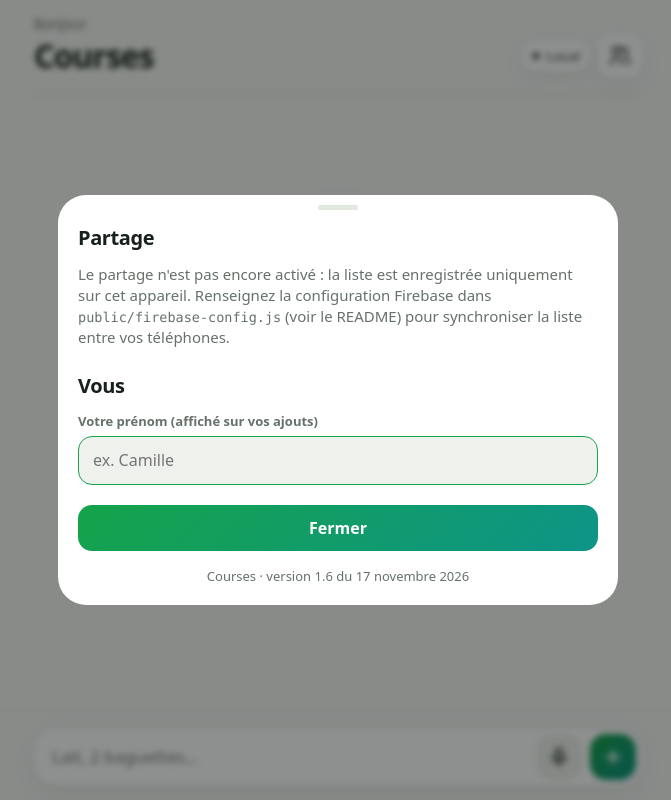
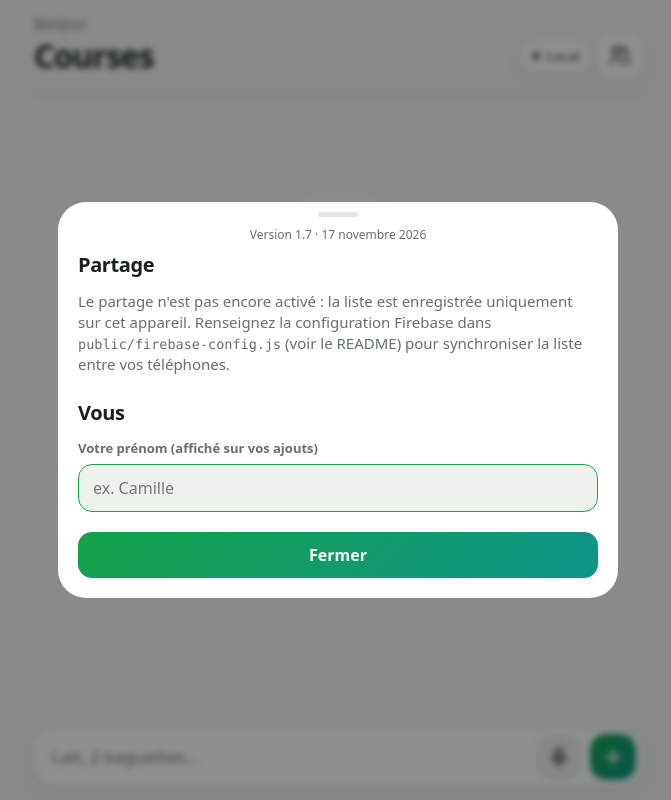
Before and after one commit to BilouBils-lab/Courses, a plain HTML site: page public/index.html in a window 1280 px wide. Both pictures are taken after a click on the button 922 px from the left and 56 px from the top of the page. Shown: the whole page, without its empty margins (302-973 px from the left). Drawn offline with Linux system fonts and the light colour scheme.

Commit message:
Écrans : défilement interne, page du dessous bloquée, version en haut
- Les écrans (Partage, Siri, édition) défilent eux-mêmes quand ils sont
  plus hauts que l'écran, sans faire défiler la liste en arrière-plan
- La position de la liste est conservée à la fermeture
- Numéro de version affiché en haut de l'écran Partage (1.7)

Co-Authored-By: Claude Opus 5.5 <noreply@anthropic.com>
Claude-Session: https://claude.ai/code/session_01VrcHt51tiMJJhfcBrPFuUk

```diff
--- a/public/index.html
+++ b/public/index.html
@@ -80,6 +80,7 @@
   <dialog class="sheet" id="settings-sheet">
     <form method="dialog" class="sheet-body">
       <div class="sheet-handle"></div>
+      <p class="version" id="version"></p>
       <h2>Partage</h2>
       <div id="share-on">
         <p class="muted">Envoyez ce lien à la personne qui partage la liste avec vous. Vous verrez tous les deux la même liste, en temps réel.</p>
@@ -112,7 +113,6 @@
       <div class="sheet-actions">
         <button type="submit" class="btn primary">Fermer</button>
       </div>
-      <p class="version" id="version"></p>
     </form>
   </dialog>
 
--- a/public/js/app.js
+++ b/public/js/app.js
@@ -316,6 +316,29 @@ function setupGestures() {
 
 /* ---------------------------------------------------------------- Feuilles */
 
+// Bloque le défilement de la page du dessous pendant qu'un écran est ouvert.
+let lockedScrollY = 0;
+function openSheet(sheet) {
+  if (!document.body.classList.contains('locked')) {
+    lockedScrollY = window.scrollY;
+    document.body.style.top = `-${lockedScrollY}px`;
+    document.body.classList.add('locked');
+  }
+  sheet.showModal();
+  sheet.scrollTop = 0;
+}
+
+function unlockIfNoSheet() {
+  // Laisse le temps à un éventuel écran suivant de s'ouvrir (Partage › Siri).
+  setTimeout(() => {
+    if (document.querySelector('dialog[open]') || !document.body.classList.contains('locked')) return;
+    document.body.classList.remove('locked');
+    document.body.style.top = '';
+    window.scrollTo(0, lockedScrollY);
+  }, 0);
+}
+document.querySelectorAll('dialog.sheet').forEach((d) => d.addEventListener('close', unlockIfNoSheet));
+
 let editing = null;
 
 function openEdit(item) {
@@ -325,7 +348,7 @@ function openEdit(item) {
   f.qty.value = item.qty || '';
   f.note.value = item.note || '';
   f.category.value = CATEGORY_BY_ID[item.category] ? item.category : 'autre';
-  els.editSheet.showModal();
+  openSheet(els.editSheet);
 }
 
 function setupSheets() {
@@ -363,7 +386,7 @@ function setupSheets() {
     $('#share-off').hidden = shared;
     $('#share-code').textContent = prefs.get('listId');
     $('#me-input').value = prefs.get('me', '');
-    els.settingsSheet.showModal();
+    openSheet(els.settingsSheet);
   });
 
   $('#me-input').addEventListener('change', (e) => {
@@ -424,7 +447,7 @@ function setupSiri() {
     $('#siri-url').textContent = siriUrl();
     $('#siri-body').textContent = SIRI_BODY;
     els.settingsSheet.close();
-    els.siriSheet.showModal();
+    openSheet(els.siriSheet);
   });
   els.siriSheet.addEventListener('click', async (e) => {
     if (e.target === els.siriSheet) { els.siriSheet.close(); return; }
@@ -584,7 +607,7 @@ async function main() {
 
   if (joined) toast('Vous avez rejoint la liste partagée 🎉');
 
-  $('#version').textContent = `Courses · version ${APP_VERSION} du ${APP_DATE}`;
+  $('#version').textContent = `Version ${APP_VERSION} · ${APP_DATE}`;
 
   if ('serviceWorker' in navigator) {
     // Une nouvelle version a été installée en arrière-plan : proposer de recharger.
--- a/public/js/version.js
+++ b/public/js/version.js
@@ -1,4 +1,4 @@
 // Numéro de version affiché dans l'application (👥 › bas de l'écran).
 // À chaque mise en ligne : incrémenter ici ET la constante VERSION de sw.js (même valeur).
-export const APP_VERSION = '1.6';
+export const APP_VERSION = '1.7';
 export const APP_DATE = '17 novembre 2026';
--- a/public/styles.css
+++ b/public/styles.css
@@ -229,8 +229,12 @@ h1 { margin: 0; font-size: 32px; letter-spacing: -.03em; font-weight: 800; }
   width: 100%; max-width: 560px; margin: auto auto 0;
   border: 0; padding: 0; border-radius: 28px 28px 0 0;
   background: var(--surface); color: var(--text);
-  max-height: 92dvh;
+  max-height: calc(100dvh - var(--safe-t) - 24px);
+  /* L'écran défile lui-même, sans entraîner la page du dessous. */
+  overflow-y: auto; overscroll-behavior: contain; -webkit-overflow-scrolling: touch;
 }
+/* Page du dessous bloquée tant qu'un écran est ouvert (fiable aussi sur iPhone). */
+body.locked { position: fixed; left: 0; right: 0; overflow: hidden; }
 @media (min-width: 600px) { .sheet { margin: auto; border-radius: 28px; } }
 .sheet[open] { animation: sheet-in .28s cubic-bezier(.2, .8, .2, 1); }
 @keyframes sheet-in { from { transform: translateY(40px); opacity: 0; } }
@@ -287,7 +291,7 @@ code { font-family: ui-monospace, SFMono-Regular, Menlo, monospace; font-size: .
 .copy-box code { flex: 1; min-width: 0; font-size: 12px; word-break: break-all; color: var(--text); }
 .copy-box .btn { flex: none; padding: 8px 12px; font-size: 14px; }
 
-.version { text-align: center; color: var(--muted); font-size: 13px; margin: 16px 0 0; }
+.version { text-align: center; color: var(--muted); font-size: 12px; margin: -4px 0 4px; }
 
 /* ---------- Toast ---------- */
 .toast {
--- a/public/sw.js
+++ b/public/sw.js
@@ -1,7 +1,7 @@
 // Service worker : met l'application en cache pour un fonctionnement hors ligne.
 // À chaque mise en ligne : incrémenter VERSION, avec la même valeur que APP_VERSION
 // dans js/version.js (numéro affiché dans l'application).
-const VERSION = '1.6';
+const VERSION = '1.7';
 const CACHE = `courses-${VERSION}`;
 const APP_SHELL = [
   './',
```
Also changed, not shown: public/undefined/sheet-scrolled.png (added).
